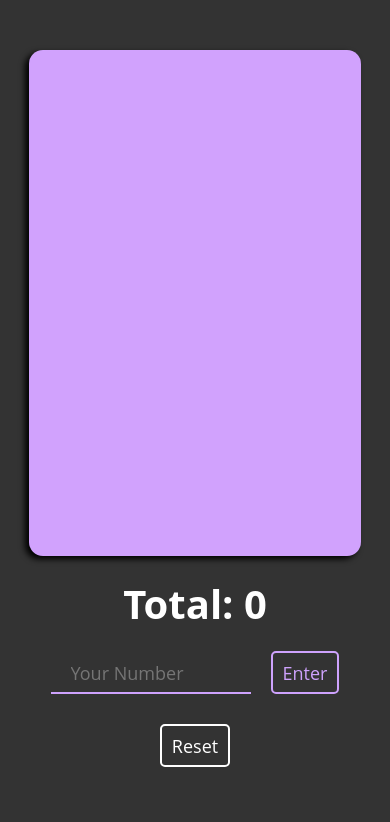
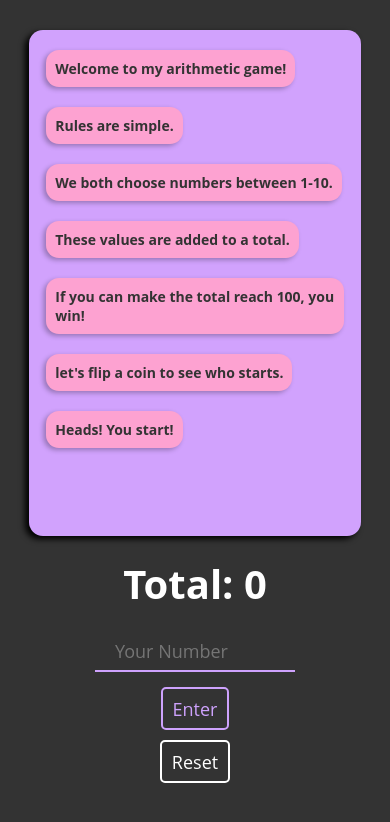
Before and after one commit to Lucidreline/arithmetic-game, a React (Create React App) app: page / in a window 390 px wide. Shown: the top 822 px of the page. Built offline with nearby package versions, Linux system fonts and the light colour scheme.

Commit message:
Intro messages, win/loose messagesm, more mobile friendly and cross browser friendly

```diff
--- a/src/App.css
+++ b/src/App.css
@@ -7,12 +7,6 @@
   text-align: center;
   font-size: 4rem;
   margin: 2rem 0;
-}
-
-.App > #input-section {
-  display: flex;
-  flex-direction: column;
-  align-items: center;
 }
 
 @media (prefers-reduced-motion: no-preference) {
--- a/src/App.js
+++ b/src/App.js
@@ -16,21 +16,57 @@ class App extends React.Component {
       messages: [],
       isWinner: false,
       computerLogicTrigger: 0,
+      firstTry: true,
     };
   }
 
   componentDidMount() {
-    this.handleReset();
+    const side = 'left';
+    const introMessages = [
+      {
+        side,
+        message: 'Welcome to my arithmetic game!',
+      },
+      {
+        side,
+        message: 'Rules are simple.',
+      },
+      {
+        side,
+        message: 'We both choose numbers between 1-10.',
+      },
+      {
+        side,
+        message: 'These values are added to a total.',
+      },
+      {
+        side,
+        message: 'If you can make the total reach 100, you win!',
+      },
+    ];
+    this.setState({ messages: introMessages }, () => this.handleReset());
   }
 
   handleReset = () => {
+    let { firstTry, messages } = this.state;
+    firstTry ? (firstTry = false) : (messages = []); // Keeps the intro message if the game has never been reset
+
+    messages.push({
+      side: 'left',
+      message: "let's flip a coin to see who starts.",
+    });
+    const userTurn = Math.random() >= 0.5;
+    userTurn
+      ? messages.push({ side: 'left', message: 'Heads! You start!' })
+      : messages.push({ side: 'left', message: 'Tails! I start!' });
     this.setState(
       {
         total: 0,
-        userTurn: Math.random() >= 0.5,
+        userTurn,
         isWinner: false,
         computerLogicTrigger: Math.floor(Math.random() * 30 + 36),
-        messages: [],
+        messages,
+        firstTry,
       },
       () => {
         if (!this.state.userTurn) this.handleMove(this.computerLogic());
@@ -56,7 +92,6 @@ class App extends React.Component {
   };
 
   handleMove = value => {
-    console.log(value);
     let { total, userTurn, isWinner, messages } = this.state;
 
     let player;
@@ -72,21 +107,20 @@ class App extends React.Component {
 
     messages.push({ side, message: `${player} added ${value}!` });
 
-    userTurn = !userTurn;
-
     if (total + value >= 100) {
       total = 100; // never lets the total pass 100
       isWinner = true;
+
+      this.state.userTurn // this looks reverse because the user turn was flipped earlier
+        ? messages.push({ side: 'left', message: 'I... I lost... :(' })
+        : messages.push({ side: 'left', message: 'I WIN!!' });
     } else total += value;
 
+    userTurn = !userTurn;
+
     this.setState({ total, userTurn, isWinner, messages }, () => {
-      if (total === 100) {
-        this.state.userTurn // this looks reverse because the user turn was flipped earlier
-          ? console.log('You lost')
-          : console.log('You Have Won');
-      } else {
-        if (!userTurn) this.handleMove(this.computerLogic()); // lets the computer have a turn
-      }
+      if (!userTurn & (total !== 100)) this.handleMove(this.computerLogic()); // lets the computer have a turn
+
       const chatBox = document.getElementById('chat-box');
       chatBox.scrollTop = chatBox.scrollHeight; // stays scrolled down to the bottom of the convo
     });
--- a/src/Components/btn/btn.styles.css
+++ b/src/Components/btn/btn.styles.css
@@ -29,5 +29,10 @@
 }
 
 #reset-btn {
-  margin-top: 3rem;
+  margin: 1rem auto;
+  display: block;
 }
+
+.reset-btn-container {
+  text-align: center;
+}
--- a/src/Components/chat-box/chat-box.styles.css
+++ b/src/Components/chat-box/chat-box.styles.css
@@ -2,7 +2,7 @@
   height: 60vh;
   overflow-y: scroll;
   background: #d1a2fd;
-  margin-top: 5rem;
+  margin-top: 3rem;
   padding: 2rem 1.7rem;
   border-radius: 14px;
   box-shadow: black -4px 3px 6px;
--- a/src/Components/chat-bubble/chat-bubble.styles.css
+++ b/src/Components/chat-bubble/chat-bubble.styles.css
@@ -6,7 +6,7 @@
 
 .msg {
   padding: 0.9rem;
-  margin: 0.7rem 0;
+  margin-bottom: 2rem;
   border-radius: 13px;
   color: #333;
   box-shadow: rgba(0, 0, 0, 0.281) -2.5px 2px 5px;
--- a/src/Components/number-input/number-input.styles.css
+++ b/src/Components/number-input/number-input.styles.css
@@ -12,8 +12,9 @@ input[type='number'].number-input {
   color: white;
   padding: 0.75rem 2rem;
   font-size: 1.8rem;
-  min-width: 20rem;
+  width: 20rem;
   outline: none;
+  margin-bottom: 1.5rem;
 }
 
 input[type='number']::placeholder {
@@ -21,5 +22,11 @@ input[type='number']::placeholder {
 }
 
 button[type='submit'] {
-  margin-left: 2rem;
+  margin: auto 2.5rem;
 }
+
+.enter-number {
+  width: 80%;
+  margin: auto;
+  text-align: center;
+}
```
